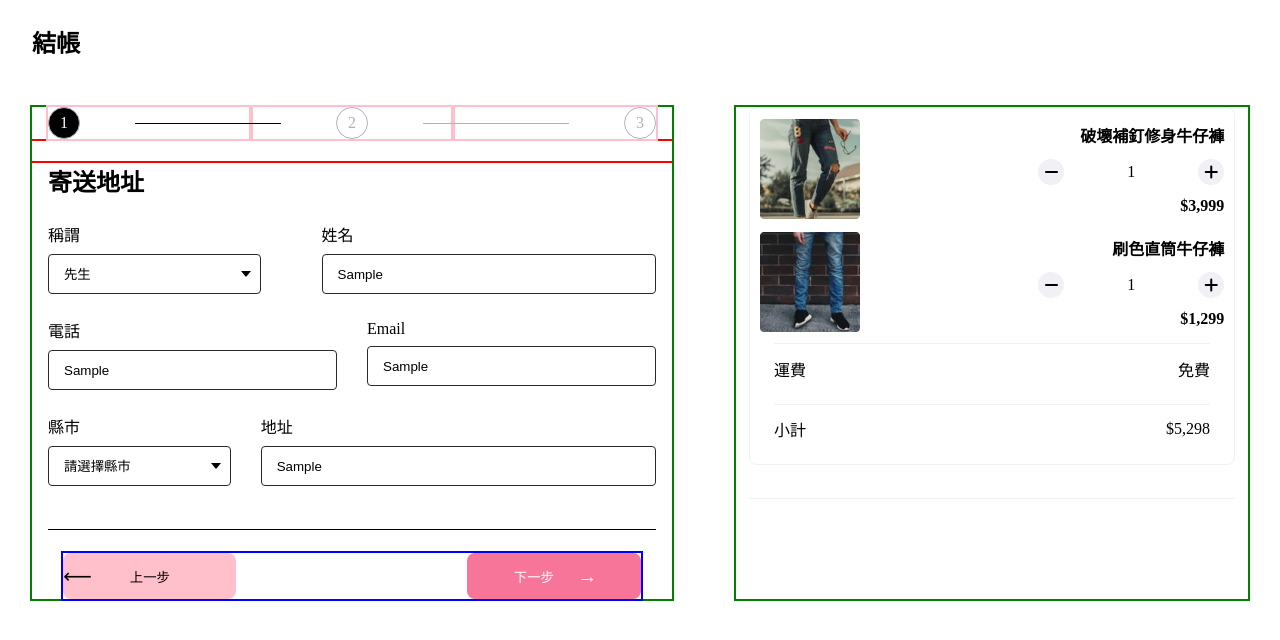
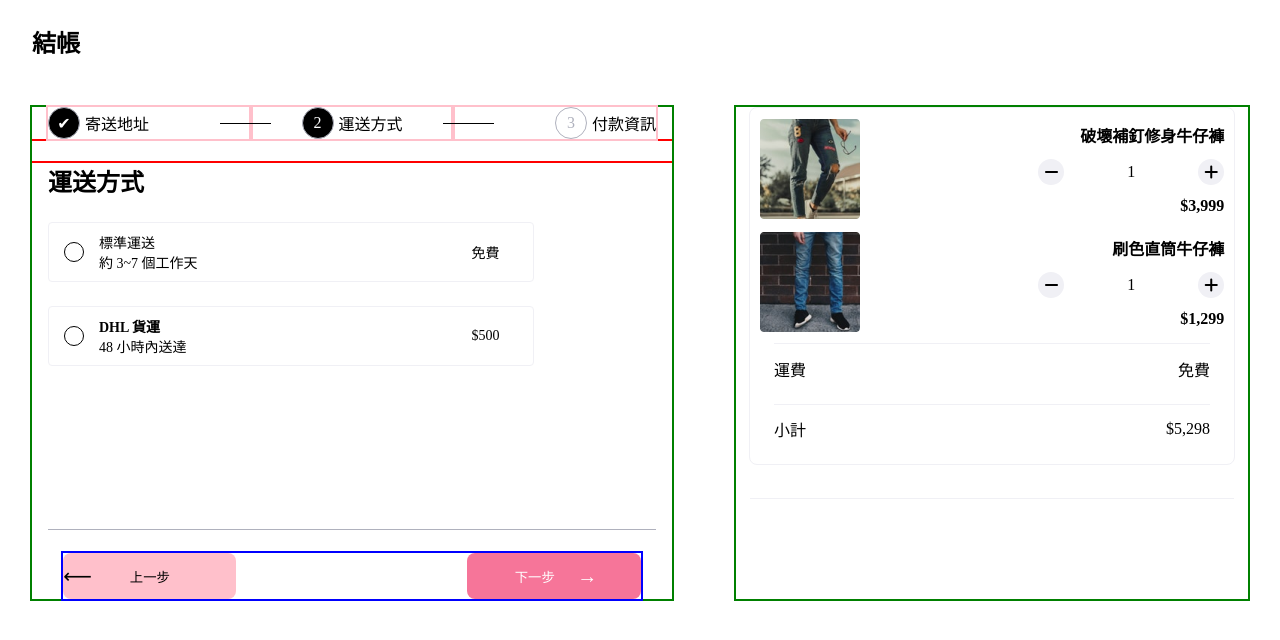
Before and after one commit to limecorner/a-shop, a website built with webpack: page index.html in a window 1280 px wide. Both pictures are taken after typing "Sample", "Sample", "Sample", "Sample" into the empty fields and a click on the button "下一步". Built offline with nearby package versions, Linux system fonts and the light colour scheme.

Commit message:
>375px stepper style + button style

```diff
--- a/index.html
+++ b/index.html
@@ -127,8 +127,8 @@
               <div class="control-panel-wrapper">
                 <div class="container">
                   <div id="btn-control" class="control-panel">
-                    <button class="btn btn-outline d-none">上一步</button>
-                    <button class="btn btn-primary "><span>下一步</span> </button>
+                    <button class="btn btn-outline d-none hidden">上一步</button>
+                    <button class="btn btn-primary text-left">下一步 </button>
                   </div>
                 </div>
 
--- a/index.js
+++ b/index.js
@@ -10,7 +10,7 @@ let step = 0
 function handleBtnControlClicked(e) {
   e.preventDefault()
   const nowStep = steps[step]
-  if (e.target.matches('.btn-primary') && e.target.children[0].innerText === '下一步') {
+  if (e.target.matches('.btn-primary') && e.target.innerText === '下一步') {
     const nextStep = steps[step + 1]
     nowStep.classList.remove('active')
     nowStep.classList.add('checked')
@@ -34,17 +34,19 @@ function setBtnState() {
   if (step === 0) {
     prevBtn.classList.remove('btn-mobile-half')
     prevBtn.classList.add('d-none')
+    prevBtn.classList.add('hidden')
     nextBtn.classList.remove('btn-mobile-half')
   }
   if (step === 1) {
     prevBtn.classList.remove('d-none')
     prevBtn.classList.add('btn-mobile-half')
+    prevBtn.classList.remove('hidden')
     nextBtn.classList.add('btn-mobile-half')
   }
   if (step === 2) {
-    nextBtn.children[0].innerText = '確認下單'
+    nextBtn.innerText = '確認下單'
   } else {
-    nextBtn.children[0].innerText = '下一步'
+    nextBtn.innerText = '下一步'
   }
 }
 
--- a/src/scss/main.scss
+++ b/src/scss/main.scss
@@ -574,14 +574,12 @@ $button-margin: 24px;
   }
   & .btn-primary {
     width: 100%;
+    padding-left: 35%;
     background-color: #f67599;
     color: #fff;
     &::before {
       right: 25%;
       content: "\2192";
-    }
-    & span {
-      right: 50%;
     }
   }
 }
@@ -595,16 +593,15 @@ $button-margin: 24px;
 .btn-primary {
   &.btn-mobile-half {
     width: 156px;
+    padding-left: 38px;
     &::before {
       right: 25%;
       content: "\2192";
     }
-    & span {
-      right: 50%;
-    }
   }
 }
 
+// outline areas
 .form-panel {
   outline: 2px solid red;
   & .control-panel {
@@ -649,6 +646,27 @@ $button-margin: 24px;
   }
 
   // 區塊裡面排版
+  // stepper
+  .stepper-panel {
+    & .stepper-container {
+      & .step {
+        align-items: center;
+        & .connect-line-left {
+          left: 85%;
+          right: -10%;
+        }
+        & .connect-line-right {
+          left: 95%;
+          right: -20%;
+        }
+        & .label-container {
+          display: inline-block;
+          margin-left: 5px;
+        }
+      }
+    }
+  }
+
   // address-section
   .form-content {
     & .address-section {
@@ -712,7 +730,7 @@ $button-margin: 24px;
       position: absolute;
       top: -24px;
       width: 100%;
-      border-top: 1px solid black;
+      border-top: 1px solid $dark-gray;
     }
   }
 
@@ -721,9 +739,13 @@ $button-margin: 24px;
     transform: translateX(0);
     & .btn-outline {
       display: block;
+      &.hidden {
+        visibility: hidden;
+      }
     }
     & .btn-primary {
       width: 174px;
+      padding-left: 48px;
     }
   }
 }
```
Also changed, not shown: dist/main.css.
